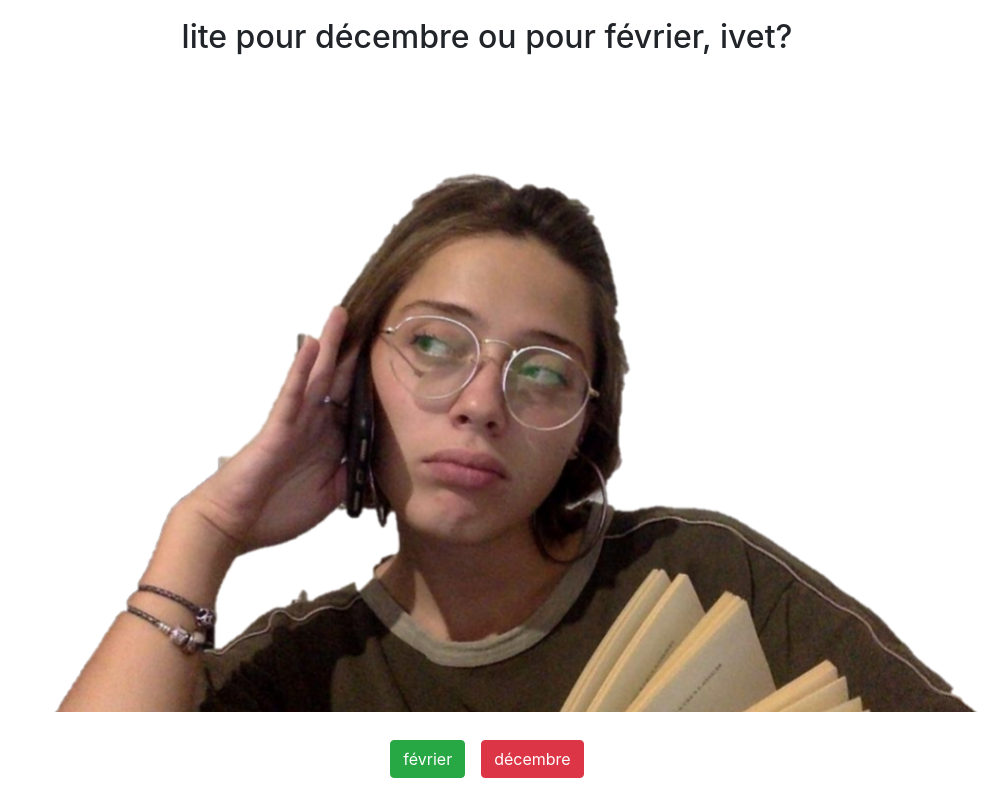
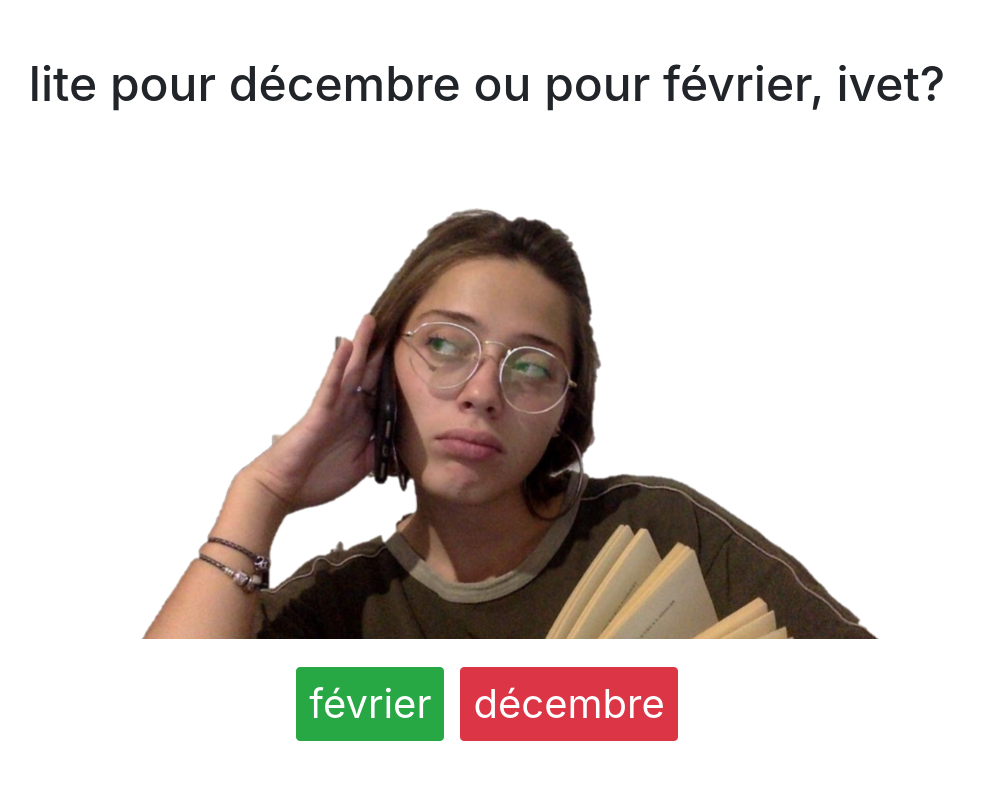
Before and after one commit to blaucomfuig/l-ind-cision, a plain HTML site: page docs/index.html in a window 1280 px wide. Shown: the whole page, without its empty margins (153-1161 px from the left). Drawn offline with nearby package versions, Linux system fonts and the light colour scheme.

Commit message:
sextos arreglos

```diff
--- a/docs/style.css
+++ b/docs/style.css
@@ -36,3 +36,23 @@ h1 {
 .btn-danger{
     font-size: 1rem;
 }
+
+@media screen and (min-width: 1200px){
+    .item {
+        width: 80%;
+        height: 80%;
+    }
+
+    .btn-success{
+        font-size: 2.5rem;
+    }
+
+    .btn-danger{
+        font-size: 2.5rem;
+    }
+
+    h1 {
+    font-size: 3rem;
+    }
+
+}
```
